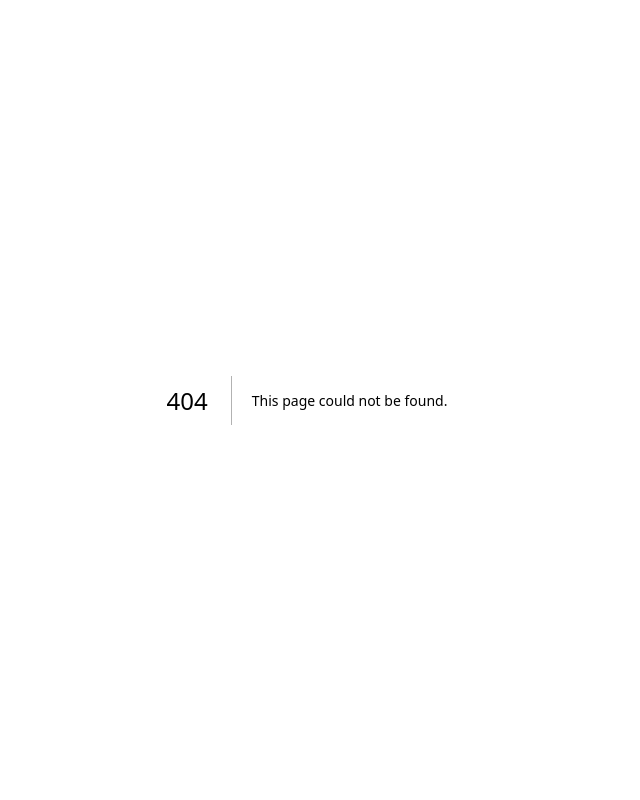
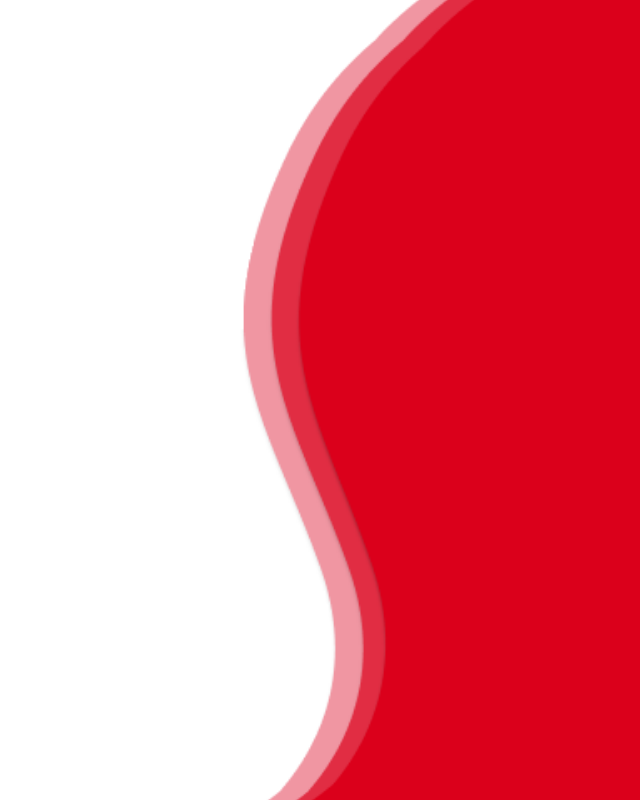
Before and after one commit to S4MUR41Daemon/app_economia, a Next.js app: page /contrOlvidada in a window 1280 px wide. Before the commit this address had no page. Shown: the whole page, without its empty margins (333-973 px from the left). Built offline with nearby package versions, Linux system fonts and the light colour scheme.

Commit message:
has olvidado tu contraseña?
Carpeta de has olvidado tu contraseña creada

```diff
--- /dev/null
+++ b/src/app/contrOlvidada/contrOlvidada.module.css
@@ -0,0 +1,15 @@
+.fondo {
+  display: flex;
+  height: 100vh;
+  width: 100vw;
+  background-color: white;
+}
+
+.imagenDecorativa {
+    flex: 1;
+    background-image: url('/fondoLogin.png');
+    background-repeat: no-repeat;
+    /*funciones guapas de css*/
+    background-size: cover; /*cubre todo el div aunque tenga que recortar por los lados.*/
+    background-position: right center; /* mantiene la img pegada a la derecha y centrada verticalmente.*/
+  }
--- /dev/null
+++ b/src/app/contrOlvidada/layout.js
@@ -0,0 +1,17 @@
+import { Inter } from 'next/font/google';
+import '../globals.css';
+
+const inter = Inter({
+  subsets: ['latin'],
+  variable: '--font-inter',
+});
+
+export default function ContrOlvidada({ children }) {
+  return (
+    <html lang="es">
+      <body className={inter.variable}>
+        {children}
+      </body>
+    </html>
+  );
+}
--- /dev/null
+++ b/src/app/contrOlvidada/page.js
@@ -0,0 +1,10 @@
+import styles from './contrOlvidada.module.css'
+
+
+export default function ContrOlvidada(){
+    return(
+        <div className={styles.fondo}>
+            <div className={styles.imagenDecorativa}></div>
+        </div>
+    );
+}
--- a/src/app/page.js
+++ b/src/app/page.js
@@ -61,6 +61,7 @@
           <br />
           <input type="submit" value="Enviar" />
         </form>
+          <h3>¿has olvidado tu contraseña?</h3>
       </main>
       <div className={styles.imagenDecorativa}></div>
     </div>
```
